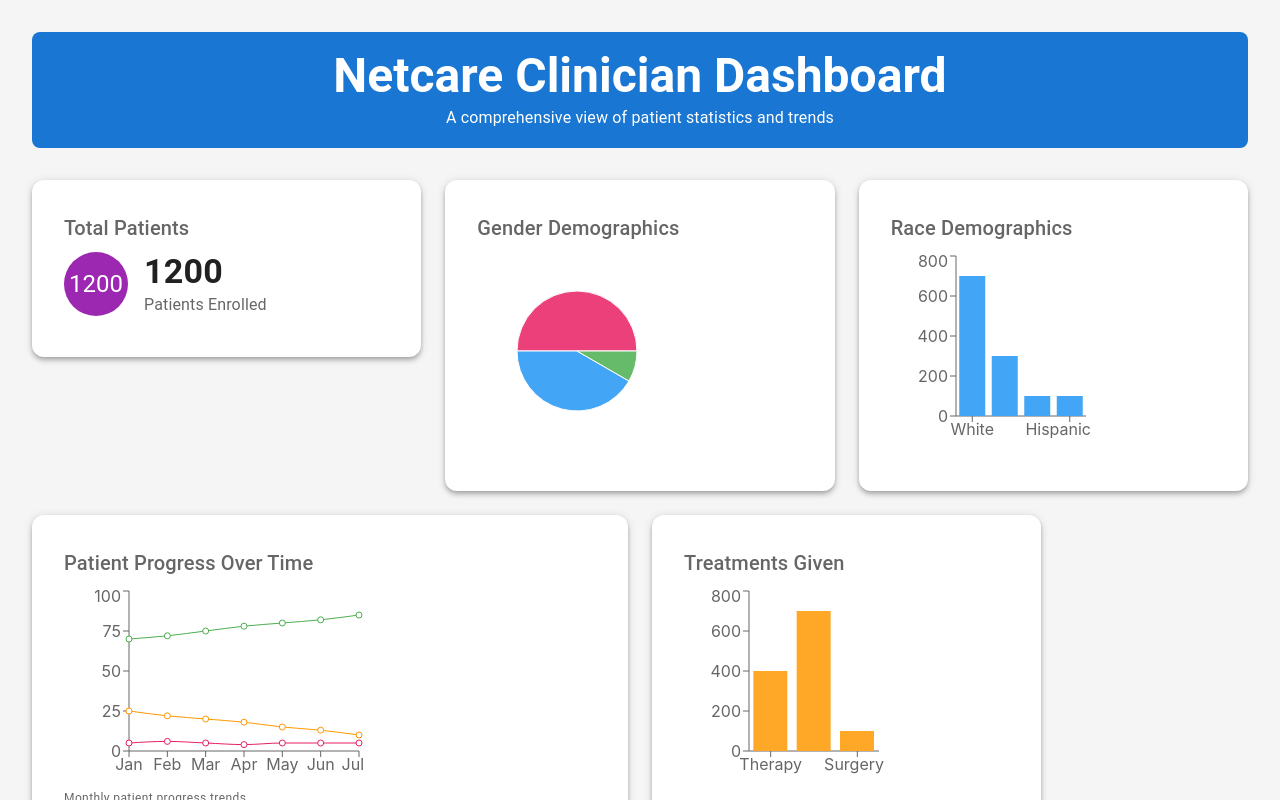
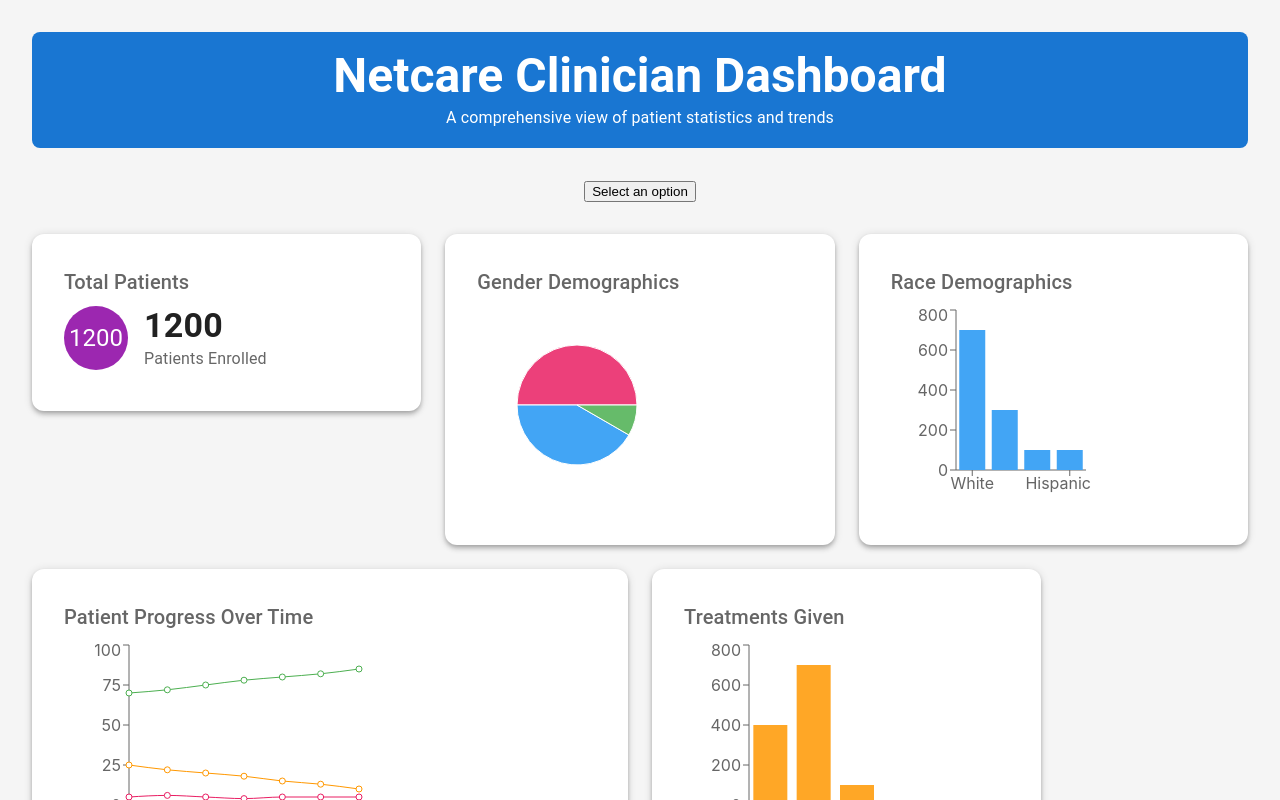
Before and after one commit to cfgcolumbus24/Team-15, a React (Create React App) app in the folder frontend/: page /home in a window 1280 px wide. Shown: the top 800 px of the page. Built offline with nearby package versions, Linux system fonts and the light colour scheme.

Commit message:
first attempt at a drop down bar

```diff
--- a/frontend/src/pages/home.tsx
+++ b/frontend/src/pages/home.tsx
@@ -1,4 +1,6 @@
 import React from 'react';
+import Dropdown from './list.tsx';
+
 import {
   Box,
   Card,
@@ -77,6 +79,11 @@
         <Typography variant="subtitle1">
           A comprehensive view of patient statistics and trends
         </Typography>
+      </Box>
+
+      {/*Code for the dropdown*/}
+      <Box mb={4} textAlign="center">
+        <Dropdown />
       </Box>
 
       <Grid container spacing={3}>
```
